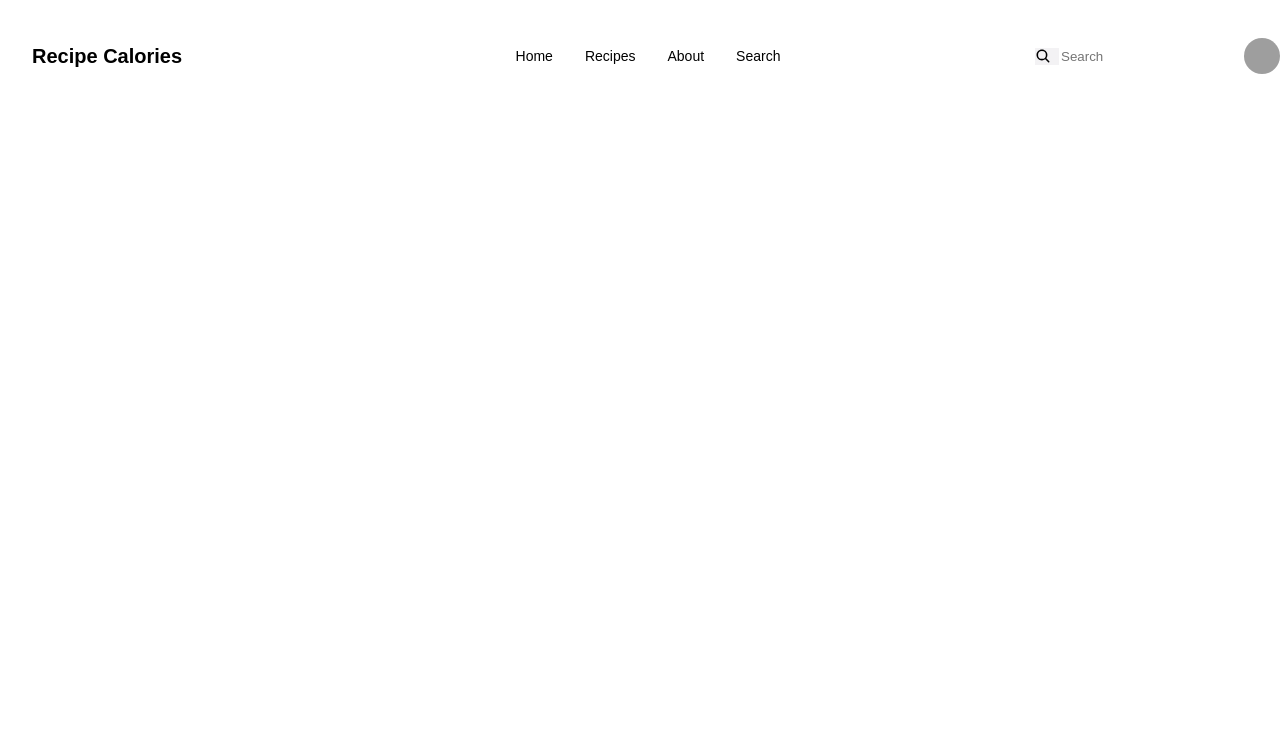
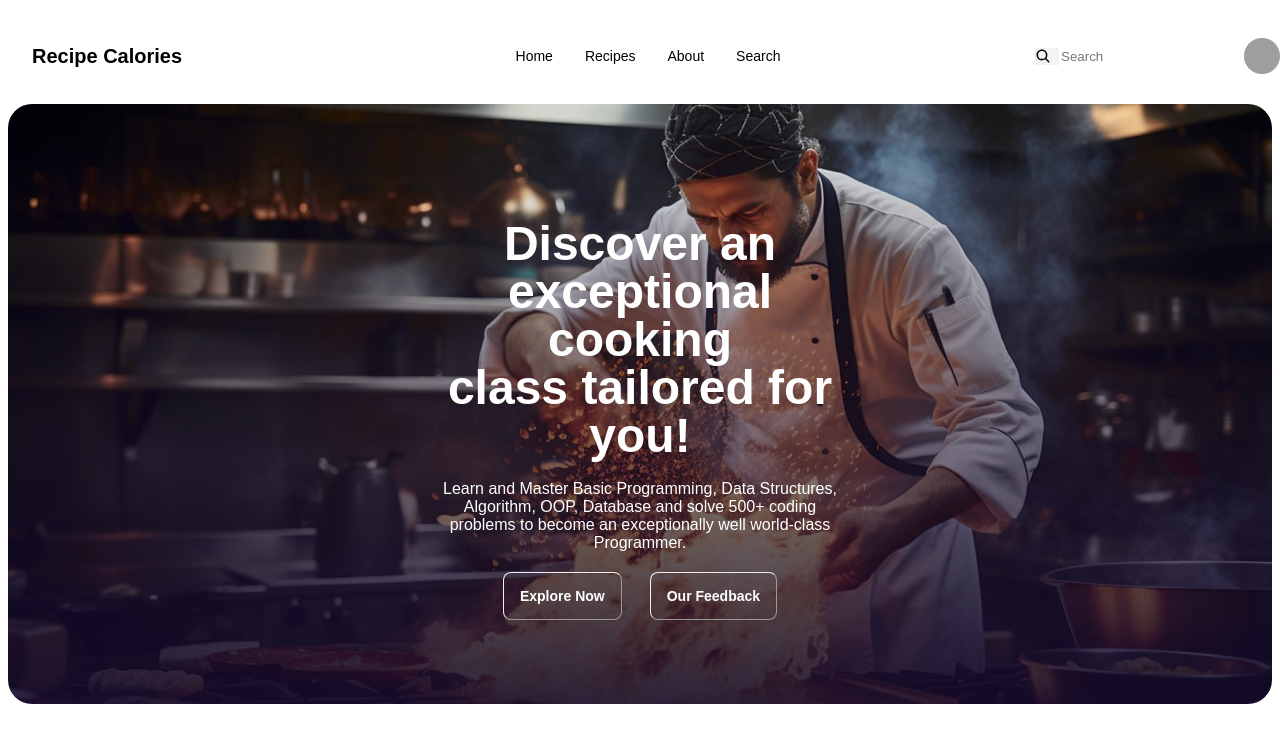
Before and after one commit to ahmed-jobayer/chefs-table7, a React (Vite) app: page / in a window 1280 px wide. Shown: the top 742 px of the page. Built offline with nearby package versions, Linux system fonts and the light colour scheme; grey boxes are pictures that could not be loaded.

Commit message:
hero section added

```diff
--- a/src/App.css
+++ b/src/App.css
@@ -0,0 +1,5 @@
+.bg {
+    background-image: url(./assets/banner.png);
+    background-size: cover;
+
+}
--- a/src/App.jsx
+++ b/src/App.jsx
@@ -1,13 +1,14 @@
 import "./App.css";
 import Header from "./components/Headers/Header";
-
-
+import Hero from "./components/Hero-section/Hero";
 
 function App() {
-
   return (
     <>
-    <Header></Header>
+      <div className="container mx-auto">
+        <Header></Header>
+        <Hero></Hero>
+      </div>
     </>
   );
 }
--- a/src/components/Headers/Header.jsx
+++ b/src/components/Headers/Header.jsx
@@ -2,7 +2,7 @@ import { IoSearch } from "react-icons/io5";
 
 const Header = () => {
   return (
-    <div className="container mx-auto">
+    <div>
       <div className="navbar bg-base-100">
         <div className="navbar-start">
           <a className="btn btn-ghost text-xl">Recipe Calories</a>
--- /dev/null
+++ b/src/components/Hero-section/Hero.jsx
@@ -0,0 +1,25 @@
+const Hero = () => {
+  return (
+    <div>
+      <div className="hero h-[600px] rounded-3xl bg text-white">
+        <div className="hero-overlay bg-opacity-60"></div>
+        <div className="hero-content text-center text-neutral-content">
+          <div className="max-w-md">
+            <h1 className="mb-5 text-5xl font-bold w-full">
+              Discover an exceptional cooking <br /> class tailored for you!
+            </h1>
+            <p className="mb-5">
+              Learn and Master Basic Programming, Data Structures, Algorithm,
+              OOP, Database and solve 500+ coding <br /> problems to become an
+              exceptionally well world-class Programmer.
+            </p>
+            <button className="btn btn-success">Explore Now</button>
+            <button className="btn btn-primary ml-7">Our Feedback</button>
+          </div>
+        </div>
+      </div>
+    </div>
+  );
+};
+
+export default Hero;
```
